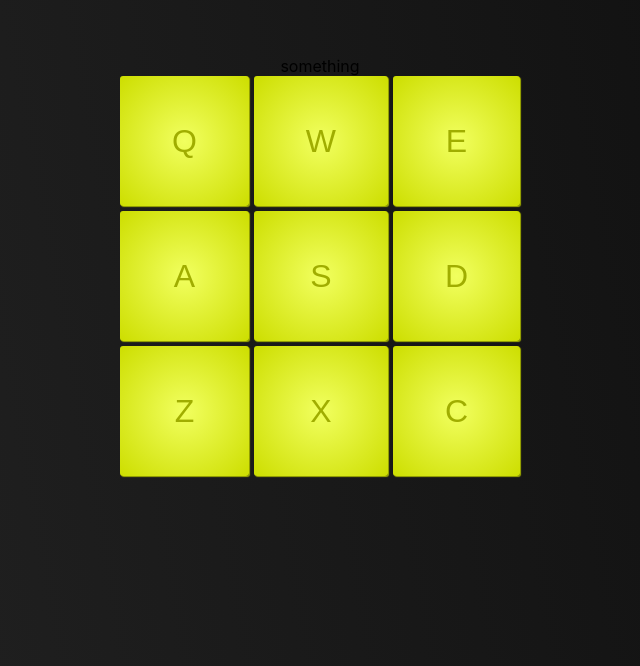
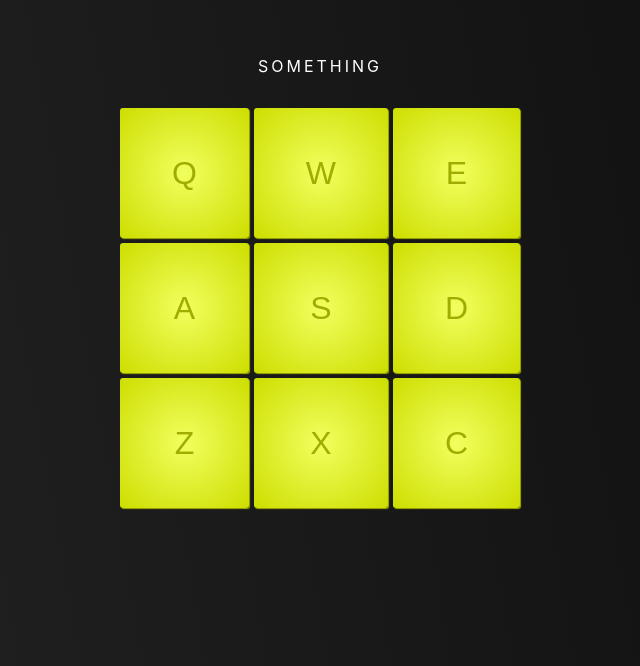
Before and after one commit to joshuayoes/drum-machine, a React (Create React App) app: page / in a window 1280 px wide. Shown: the part 134-800 px from the top of the page, without its empty margins (320-960 px from the left). Built offline with nearby package versions, Linux system fonts and the light colour scheme.

Commit message:
Text-edits

```diff
--- a/src/App.scss
+++ b/src/App.scss
@@ -49,5 +49,12 @@ body {
 
 .drum-pad:active,
 .active {
-  background: white;
+  background: rgb(255, 255, 255);
 }
+
+#display {
+  color: white;
+  padding: 2em;
+  text-transform: uppercase;
+  letter-spacing: 3px;
+}
```
